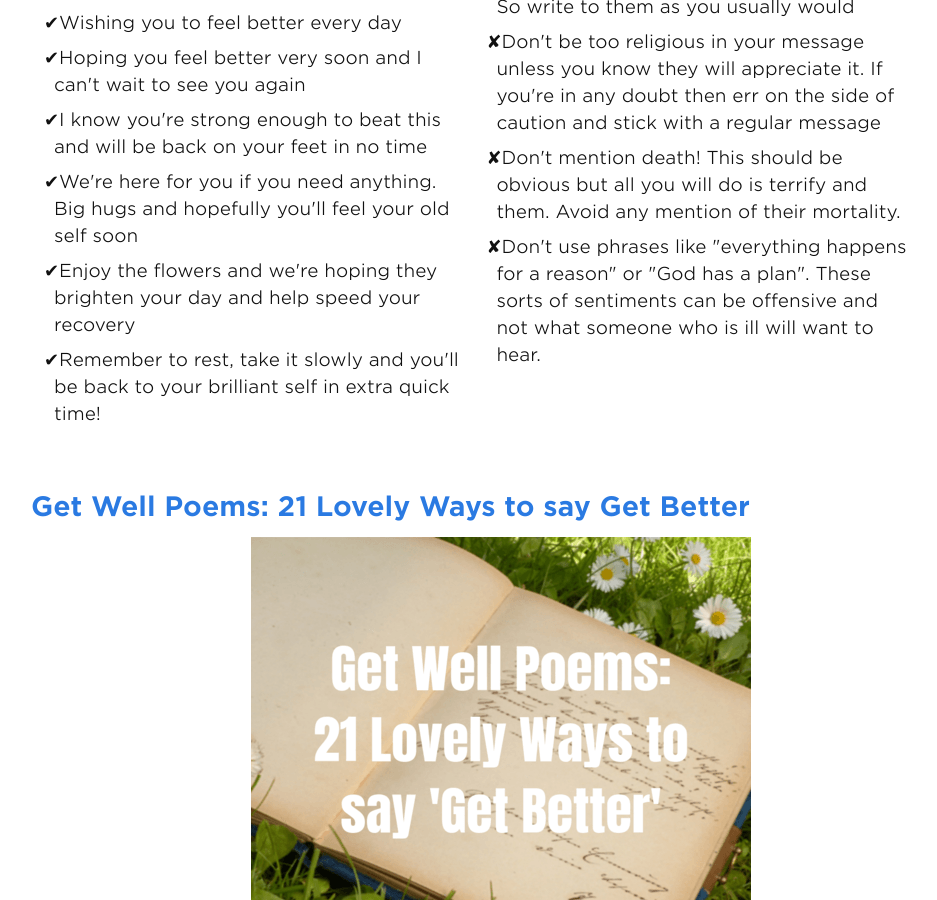
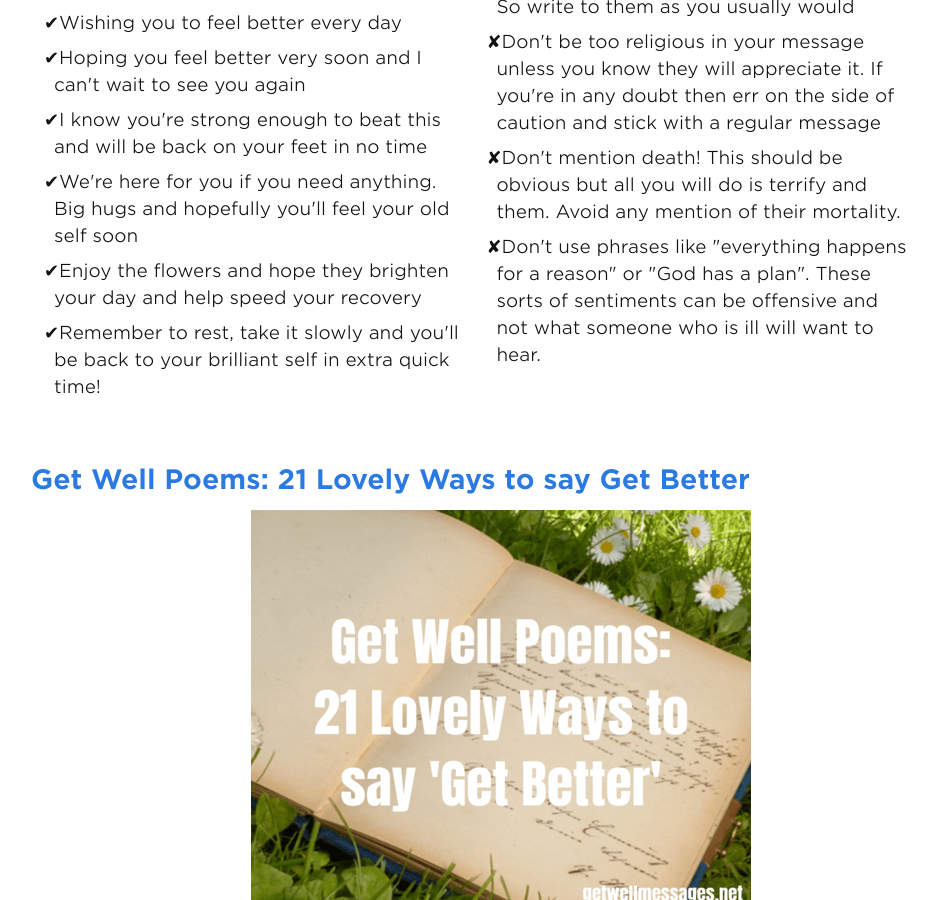
Before and after one commit to andyml123/andyml123.github.io, a Jekyll site: the page built from imagetest.md, in a window 1280 px wide and 900 px high, scrolled down 2374 px. Shown: the whole window, without its empty margins (139-1076 px from the left). Built offline with Jekyll 4.4.1, drawn with Linux system fonts in a browser that asks for light colours.

Commit message:
Update imagetest.md

```diff
--- a/imagetest.md
+++ b/imagetest.md
@@ -66,7 +66,7 @@ Not being confident about writing a get well message is common. You may be unsur
 <li>Hoping you feel better very soon and I can't wait to see you again</li>
 <li>I know you're strong enough to beat this and will be back on your feet in no time</li>
 <li>We're here for you if you need anything. Big hugs and hopefully you'll feel your old self soon</li>
-<li>Enjoy the flowers and we're hoping they brighten your day and help speed your recovery</li>
+<li>Enjoy the flowers and hope they brighten your day and help speed your recovery</li>
 <li>Remember to rest, take it slowly and you'll be back to your brilliant self in extra quick time!</li>
 </ul>
 
```
